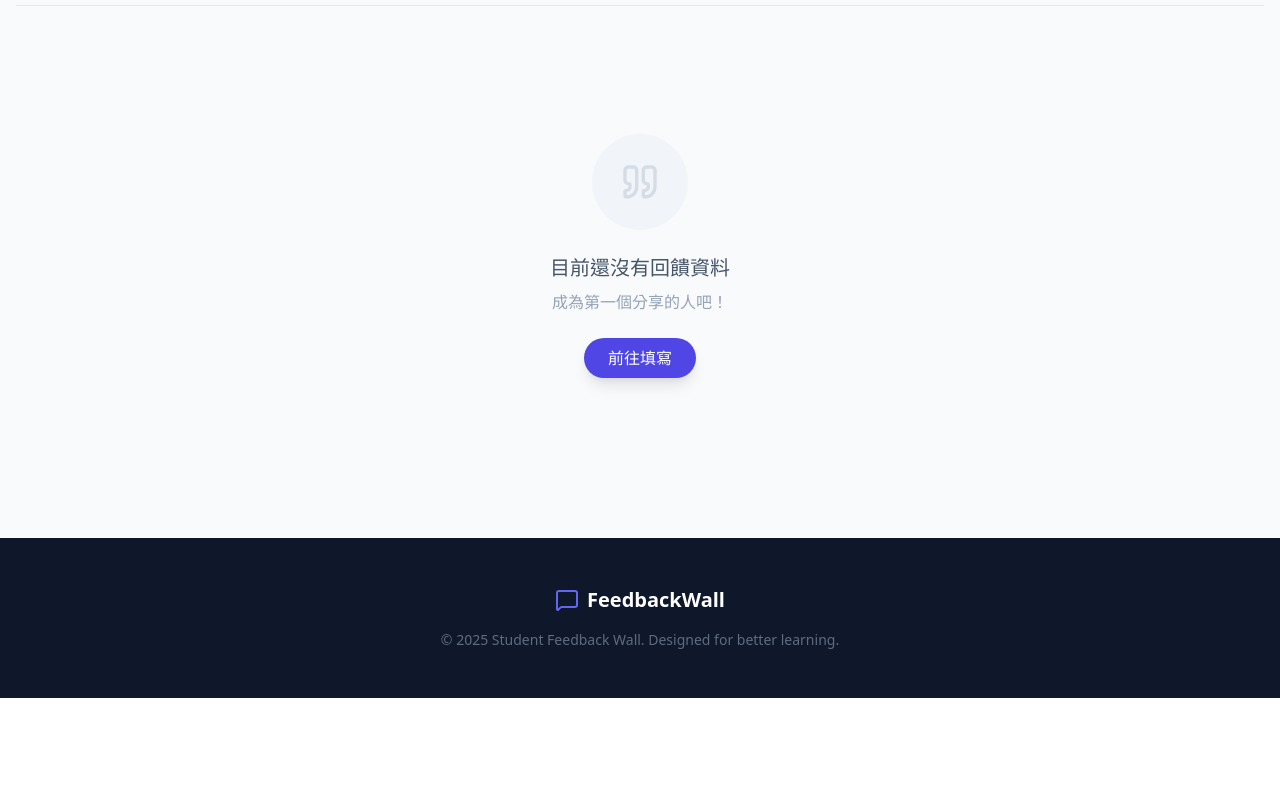
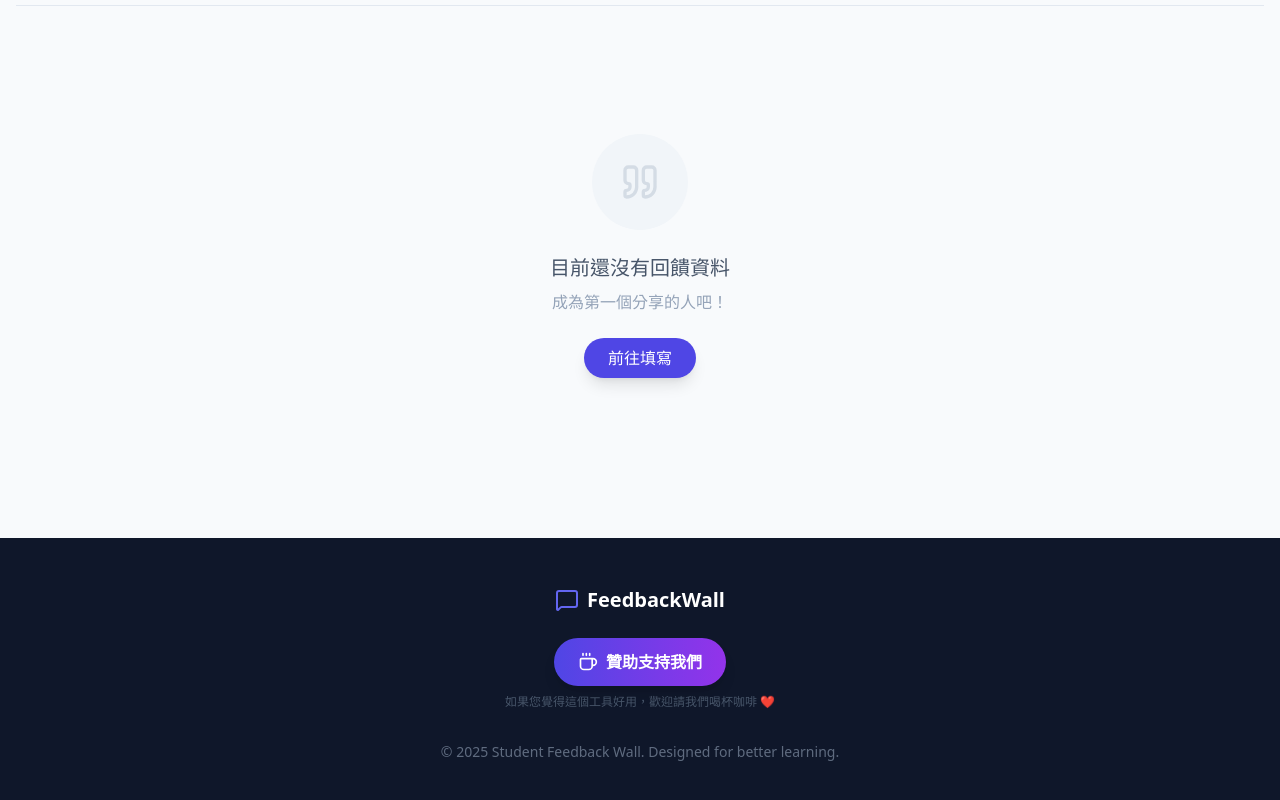
Before and after one commit to Gary-efficiencyperson/feedback-wall, a plain HTML site: page index.html in a window 1280 px wide. Shown: the part 1684-2484 px from the top of the page. Before the commit the page ends 2382 px from the top, so only its background shows below. Drawn offline with nearby package versions, Linux system fonts and the light colour scheme.

Commit message:
Update index.html

```diff
--- a/index.html
+++ b/index.html
@@ -267,10 +267,20 @@
     <!-- Footer -->
     <footer class="bg-slate-900 text-slate-400 py-12 text-center">
         <div class="max-w-7xl mx-auto px-4">
-            <div class="flex justify-center items-center gap-2 mb-4">
+            <div class="flex justify-center items-center gap-2 mb-6">
                 <i data-lucide="message-square" class="w-6 h-6 text-indigo-500"></i>
                 <span class="text-xl font-bold text-white">FeedbackWall</span>
             </div>
+
+            <!-- Sponsor Button -->
+            <div class="mb-8">
+                <a href="https://portaly.cc/efficiencyperson/support" target="_blank" rel="noopener noreferrer" class="inline-flex items-center gap-2 px-6 py-3 bg-gradient-to-r from-indigo-600 to-purple-600 hover:from-indigo-500 hover:to-purple-500 text-white rounded-full font-bold transition transform hover:-translate-y-1 shadow-lg hover:shadow-indigo-500/30">
+                    <i data-lucide="coffee" class="w-5 h-5"></i>
+                    贊助支持我們
+                </a>
+                <p class="text-xs text-slate-600 mt-2">如果您覺得這個工具好用，歡迎請我們喝杯咖啡 ❤️</p>
+            </div>
+
             <p class="text-sm opacity-60">© <span id="year"></span> Student Feedback Wall. Designed for better learning.</p>
         </div>
     </footer>
```
